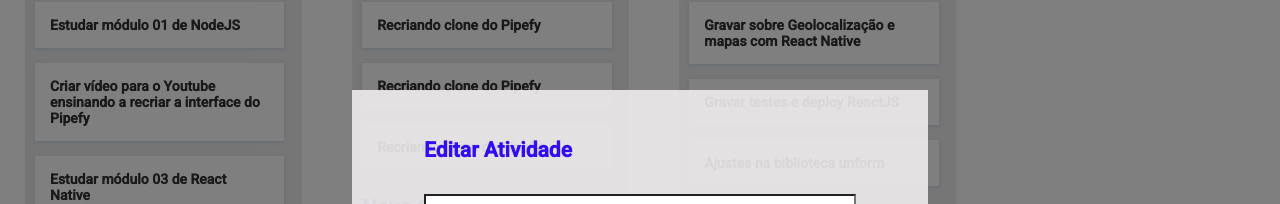
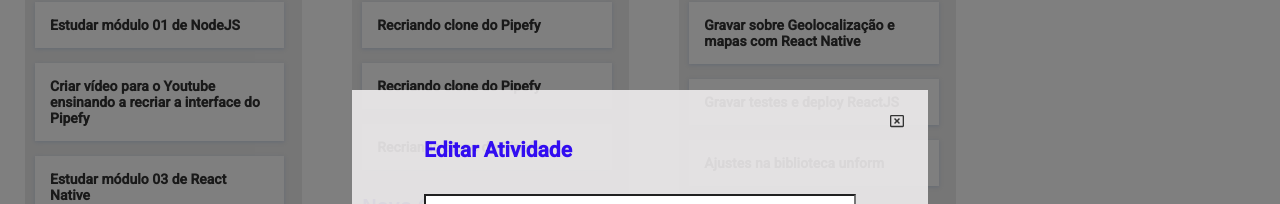
Before and after one commit to rubbinhoxd/dragAndDropTest, a React (Create React App) app in the folder drag-app/: page / in a window 1280 px wide. Both pictures are taken after a click on the element "Estudar módulo 01 de NodeJS". Shown: the part 158-362 px from the top of the page. Built offline with nearby package versions, Linux system fonts and the light colour scheme.

Commit message:
function useDrop add

```diff
--- a/drag-app/src/components/Activity/index.js
+++ b/drag-app/src/components/Activity/index.js
@@ -5,6 +5,7 @@ import Modal from 'react-modal';
 import { useState } from 'react';
 
 import { Container } from './styles';
+import { CloseModal } from '../../styles/global';
 
 export default function Activity( {data, id} ){
 
@@ -53,6 +54,9 @@ export default function Activity( {data, id} ){
                     placeholder="Editar nova Atividade"
                     />
                     <button type='submit'>Salvar</button>
+                    <CloseModal
+                        onClick={handleCloseActivity}
+                    />
                 </div>
             </Modal>
         </Container>
--- a/drag-app/src/components/Group/index.js
+++ b/drag-app/src/components/Group/index.js
@@ -4,8 +4,16 @@ import Activity from '../Activity';
 import { useState } from 'react';
 import {useDrop} from 'react-dnd';
 import Modal from 'react-modal';
+import { CloseModal } from '../../styles/global';
 
 export default function Group( { data }){
+    //Editing group in title
+    const [viewButton, setViewButton] = useState(true);
+
+    function handleChangeButton(){
+        setViewButton(false);
+    }
+
 
     //Modal of button 'New Card'
     const [isNewGroupModalOpen, setIsNewGroupModalOpen] = useState(false);
@@ -40,7 +48,12 @@ export default function Group( { data }){
         >
             <header>
                 {/* <input type="button" className="btn-primary"/> */}
-                <button className="btn-primary">{data.title}</button>
+                <button
+                className="btn-primary"
+                onClick={handleChangeButton}
+                >
+                    {data.title}
+                </button>
             </header>
             <div style={{display: 'flex', alignItems: 'center'}}>
                 <ul style={{width: '90%'}}>
@@ -59,6 +72,9 @@ export default function Group( { data }){
                 className='react-modal-content'
             >
                 <div className="modalGroup">
+                    <CloseModal
+                        onClick={handleCloseNewGroupModal}
+                    />
                     <h2>Cadastrar Card</h2>
                     <input
                     placeholder="Cadastrar novo Card"
--- a/drag-app/src/styles/global.js
+++ b/drag-app/src/styles/global.js
@@ -1,6 +1,6 @@
-
+import { FaRegWindowClose } from 'react-icons/fa'
 import { createGlobalStyle } from 'styled-components';
-
+import styled from 'styled-components';
 export default createGlobalStyle`
   * {
     margin: 0;
@@ -70,6 +70,8 @@ export default createGlobalStyle`
       font-weight: bold;
       font-size: 20px;
       margin-top: 1.5rem;
+      cursor: pointer;
+
     }
   }
 
@@ -124,8 +126,21 @@ export default createGlobalStyle`
       font-weight: bold;
       font-size: 20px;
       margin-top: 1.5rem;
+      cursor: pointer;
     }
 
   }
+`;
+
+export const CloseModal = styled(FaRegWindowClose)`
+
+  position:absolute;
+  right: 1.5rem;
+  top: 1.5rem;
+  border: 0;
+  background: transparent;
+
+  cursor: pointer;
+
 
 `;
```
